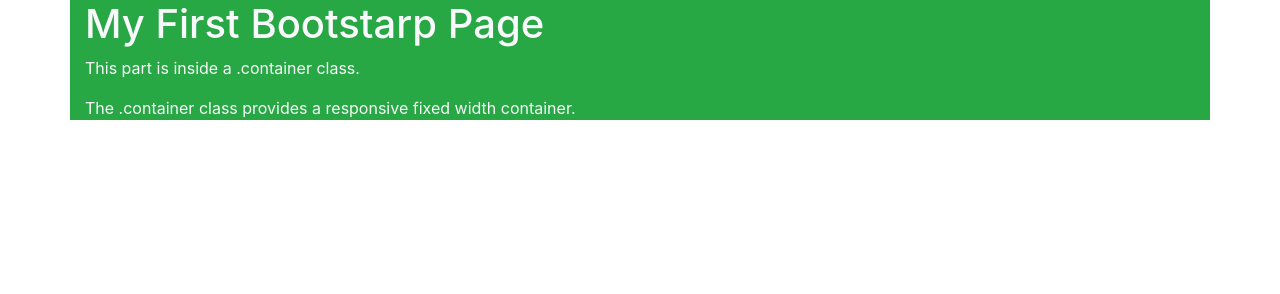
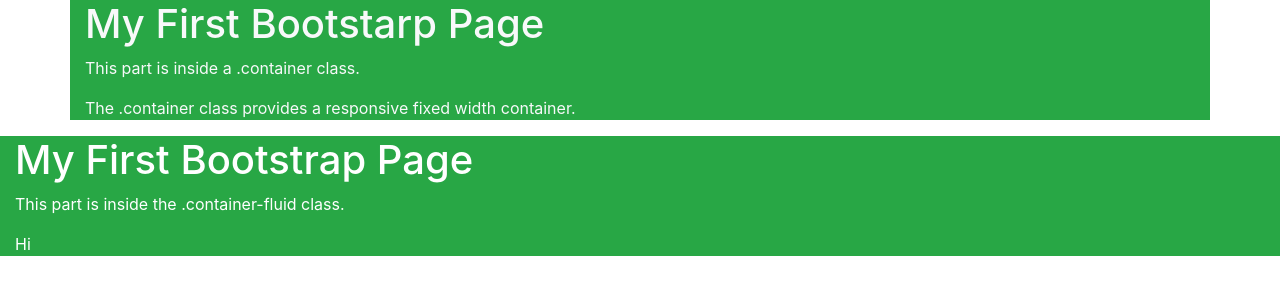
Before and after one commit to ASHARALI12/Lesson-16, a plain HTML site: page Index.html in a window 1280 px wide. Drawn offline with nearby package versions, Linux system fonts and the light colour scheme.

Commit message:
Fluid Container

```diff
--- a/Index.html
+++ b/Index.html
@@ -20,6 +20,11 @@
         <p>This part is inside a .container class.</p>
         <p>The .container class provides a responsive fixed width container.</p>
     </div>
+    <div class="container-fluid bg-success text-white">
+        <h1>My First Bootstrap Page</h1>
+        <p>This part is inside the .container-fluid class.</p>
+        <div>Hi</div>
+    </div>
 
 </body>
 </html>
```
